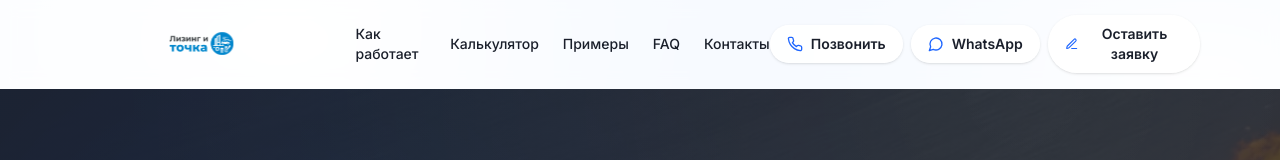
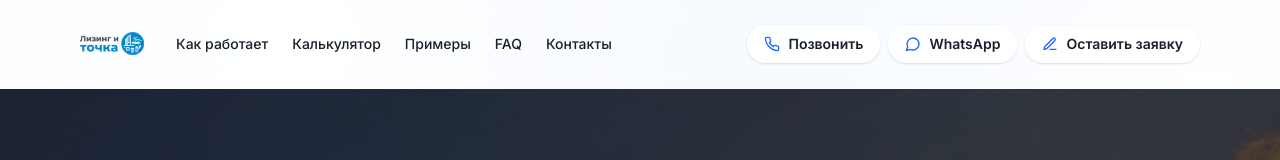
Before and after one commit to peexthree/lizing, a Next.js app: page / in a window 1280 px wide. Shown: the top 160 px of the page. Built offline with nearby package versions, Linux system fonts and the light colour scheme; no server answers.

Commit message:
╨Ю╨▒╨╜╨╛╨▓╨╕╨╗ ╨║╨╛╨┤ ╨┐╤А╨╛╨╡╨║╤В╨░

```diff
--- a/components/Logo.tsx
+++ b/components/Logo.tsx
@@ -3,8 +3,19 @@ import Link from 'next/link'
 
 export default function Logo() {
   return (
-    <Link href="/" aria-label="На главную">
-      <Image src="/logo.svg" alt="Лизинг" width={256} height={256} className="h-16 " />
+    <Link
+      href="/"
+      aria-label="На главную"
+      className="relative block h-16 w-16"
+    >
+      <Image
+        src="/logo.svg"
+        alt="Лизинг"
+        fill
+        sizes="4rem"
+        className="h-full w-full object-contain"
+        priority
+      />
     </Link>
   )
 }
```
